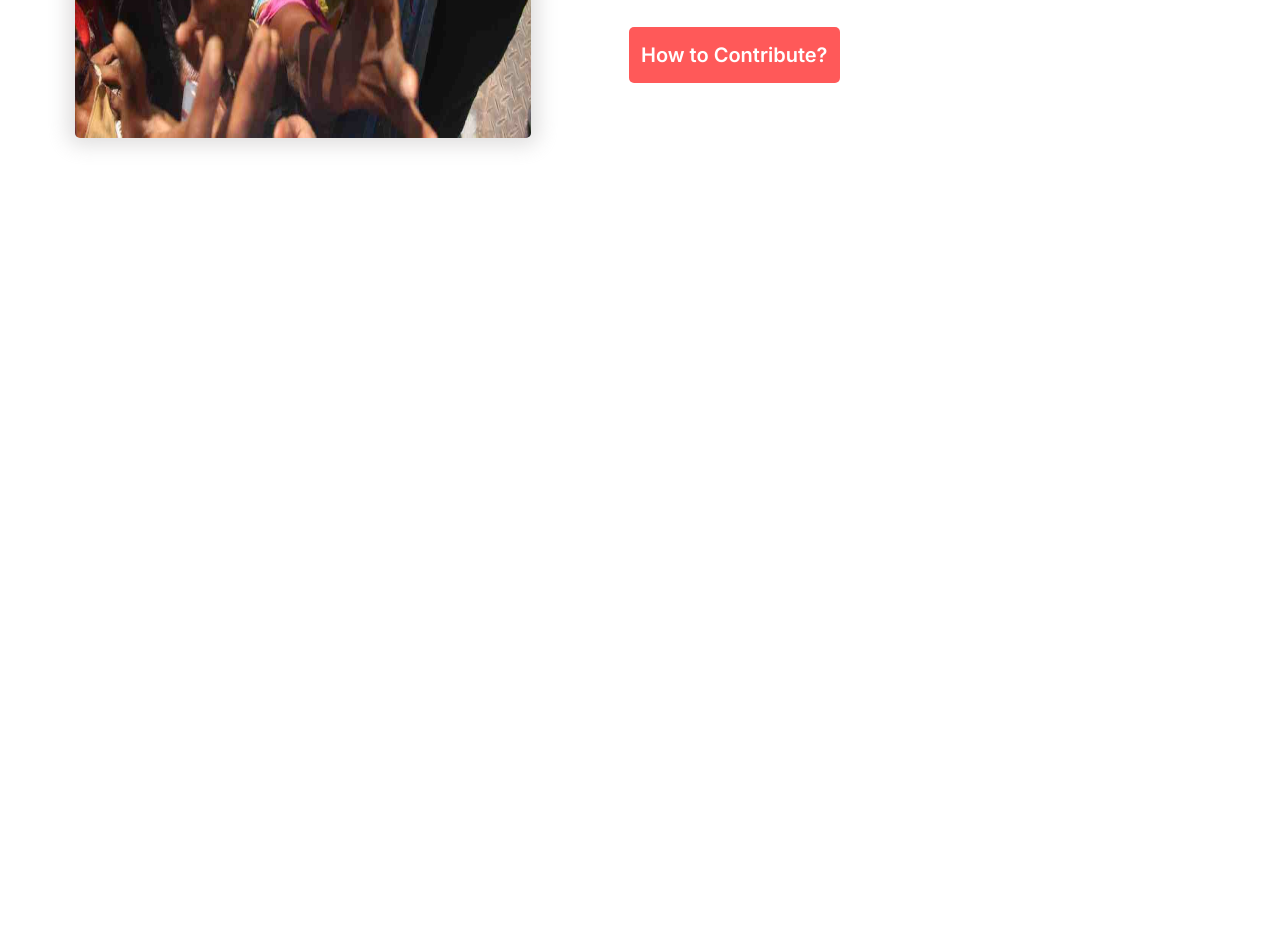
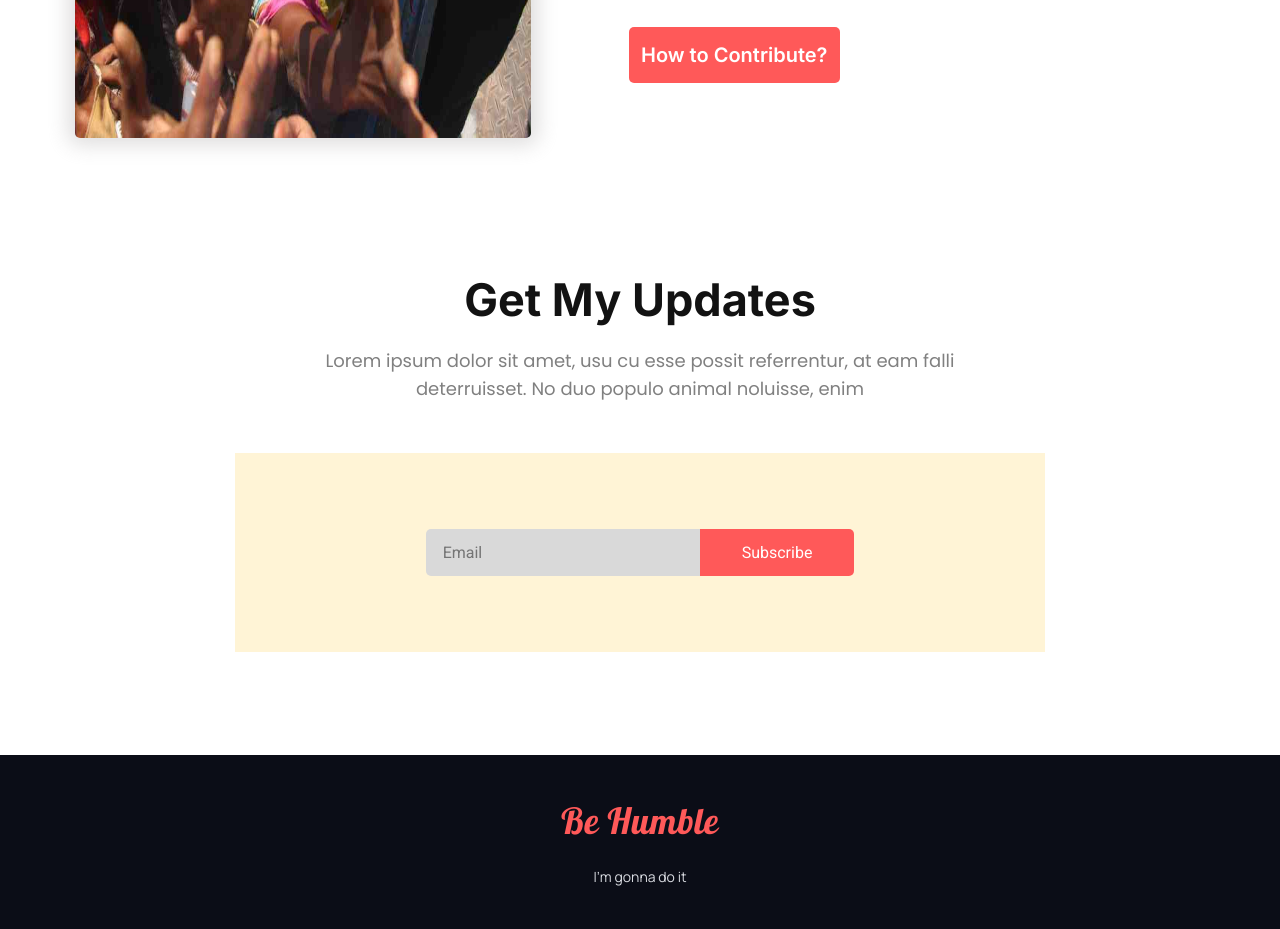
Before and after one commit to MahidulHasansh/Donation-Campaing, a plain HTML site: page index.html in a window 1280 px wide. Shown: the part 3696-4625 px from the top of the page. Before the commit the page ends 3968 px from the top, so only its background shows below. Drawn offline with Linux system fonts and the light colour scheme.

Commit message:
alhamdulillah get update and footer DONE

```diff
--- a/css/style.css
+++ b/css/style.css
@@ -255,7 +255,7 @@ font-family: 'Roboto', sans-serif; */
 }
 
 .blog-text button {
-  margin-top: 30px;
+    margin-top: 30px;
 }
 
 .blog-img {}
@@ -266,3 +266,94 @@ font-family: 'Roboto', sans-serif; */
     border-radius: 5px;
     box-shadow: 0px 0px 20px 7px rgb(206 205 205 / 65%);
 }
+
+
+/* get update */
+
+.get-update {
+    width: 810px;
+    margin: 0px auto;
+    margin-bottom: 103px;
+}
+
+.update-title {
+    text-align: center;
+    margin-bottom: 50px;
+}
+
+.update-title h2 {
+    font-family: 'Inter';
+    font-weight: 700;
+    font-size: 45px;
+    color: #121212;
+    margin-bottom: 20px;
+}
+
+.update-title p {
+    font-family: 'Poppins';
+    font-weight: 400;
+    font-size: 18px;
+    line-height: 28px;
+    padding: 0px 80px;
+    color: #808080;
+}
+
+.form-box {
+    background: #FFF4D6;
+    padding: 76px 188px;
+    text-align: center;
+}
+
+.update-form {}
+
+.update-form input {
+    width: 275px;
+    padding: 14px 17px;
+    font-family: 'Roboto';
+    font-style: normal;
+    font-weight: 500;
+    font-size: 16px;
+    color: #AA9F9F;
+    border: none;
+    background: #D9D9D9;
+    /* i explore it now */
+    border-radius: 5px 0px 0px 5px;
+}
+
+.update-form button{
+    cursor: pointer;
+    border: none;
+    font-family: 'Roboto';
+    font-weight: 500;
+    font-size: 16px;
+    color: #FFFFFF;
+    padding: 14px 42px;
+    background: #FF5959;
+    border-radius: 0px 5px 5px 0px;
+    margin-left: -5px;
+}
+
+
+/* footer */
+.main-foot {
+    background-color: #0B0D17;
+    color: white;
+    padding: 43px 0px;
+    text-align: center;
+}
+
+.main-foot h2 {
+    font-family: 'Lobster', cursive;
+    font-weight: 400;
+    font-size: 36px;
+    letter-spacing: 0.5px;
+    color: #FF5959;
+    margin-bottom: 24px;
+}
+
+.main-foot p {
+    font-family: 'Manrope', sans-serif;
+    font-weight: 400;
+    font-size: 14px;
+    color: #D9DBE1;
+}
--- a/index.html
+++ b/index.html
@@ -109,7 +109,29 @@
                 </div>
             </article>
         </section>
+
+        <!-- get update -->
+        <section class="get-update">
+            <!-- update title -->
+            <div class="update-title">
+                <h2>Get My Updates</h2>
+                <p>Lorem ipsum dolor sit amet, usu cu esse possit referrentur, at eam falli deterruisset. No duo populo animal noluisse, enim</p>
+            </div>
+            <!-- input box -->
+            <div class="form-box">
+                <form class="update-form">
+                    <input type="search" name="" id="" placeholder="Email">
+                    <button type="submit">Subscribe</button>
+                </form>
+            </div>
+        </section>
     </main>
+
+    <!-- footer -->
+    <footer class="main-foot">
+        <h2>Be Humble</h2>
+        <p>I’m gonna do it</p>
+    </footer>
 
 </body>
 
```
